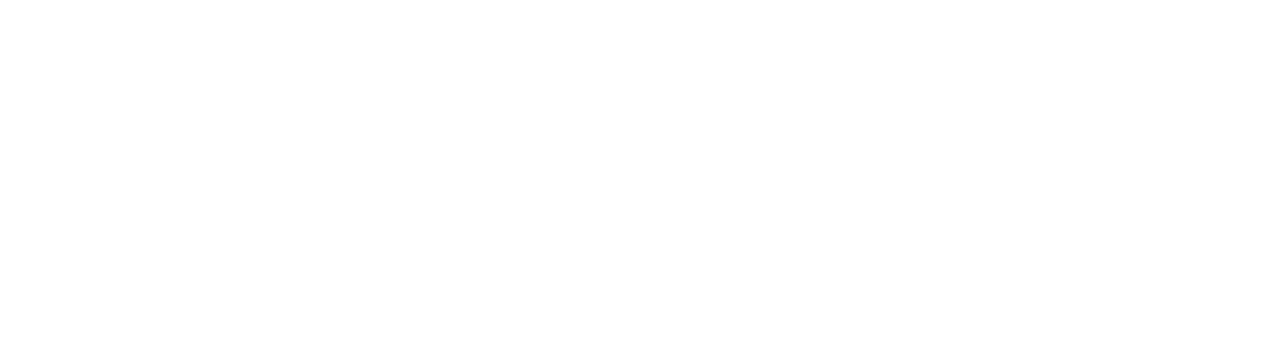
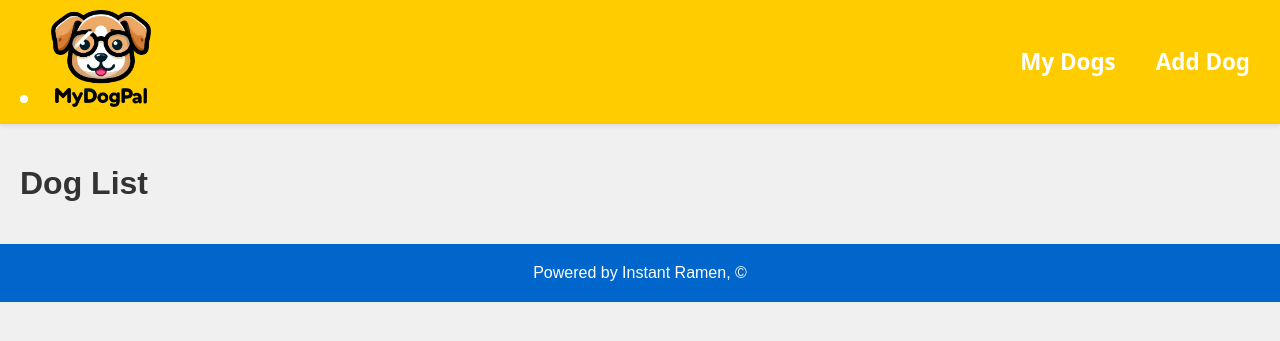
Before and after one commit to avang02/my_dog_pal, a Django app: page /dogs/ in a window 1280 px wide. Before the commit the part shown is empty. Shown: the top 341 px of the page. Run offline with Django 5.2, Linux system fonts and the light colour scheme; data that the repository does not hold is empty.

Commit message:
dog index and images

```diff
--- a/main_app/static/css/style.css
+++ b/main_app/static/css/style.css
@@ -22,10 +22,20 @@ nav {
     font-size: 1.4rem;
 }
 
+nav .nav-container {
+    display: flex;
+    align-items: center;
+    flex-grow: 1;
+    height: 100%;
+}
+
 nav ul {
     list-style-type: none;
     margin: 0;
     padding: 0;
+    display: flex;
+    justify-content: flex-end;
+    margin-left: auto;
 }
 
 nav ul li {
@@ -36,6 +46,7 @@ nav ul li {
 nav ul li:first-child {
     margin-left: 0;
 }
+
 
 nav ul li a {
     color: white;
--- a/main_app/templates/base.html
+++ b/main_app/templates/base.html
@@ -12,12 +12,10 @@
 <body>
   <header>
     <nav>
-      <div>
+      <div class="nav-container">
+          <li><img src="{% static 'images/MyDogPalLogo.png' %}" alt="MyDogPal Logo"></li>
         <ul>
-          <li><a href="/" class="main-logo">MyDogPal</a></li>
-        </ul>
-        <ul class="right">
-          <li><a href="/">Home</a></li>
+          <li><a href="/dogs">My Dogs</a></li>
           <li><a href="{% url 'dogs_create' %}">Add Dog</a></li>
         </ul>
       </div>
--- a/main_app/templates/dogs/index.html
+++ b/main_app/templates/dogs/index.html
@@ -0,0 +1,25 @@
+{% extends 'base.html' %}
+{% block content %}
+
+<h1>Dog List</h1>
+
+{% for dog in dogs%}
+    <a href="{% url 'detail' dog.id %}"></a>
+    <div class="card">
+        <div class="card-content">
+            <span class="card-title">{{ dog.name }}</span>
+            <p>Breed: {{ dog.breed }}</p>
+            {% if dog.neutered_spayed %}
+            <p>Neutered/Spayed: Yes</p>
+            {% else %}
+                <p>Neutered/Spayed: No</p>
+            {% endif %}
+            <p>Weight: {{ dog.weight }}</p>
+
+        </div>
+
+
+    </div>
+    {% endfor %}
+
+{% endblock %}
```
Also changed, not shown: main_app/static/images/MyDogPalLogo.png (added).
